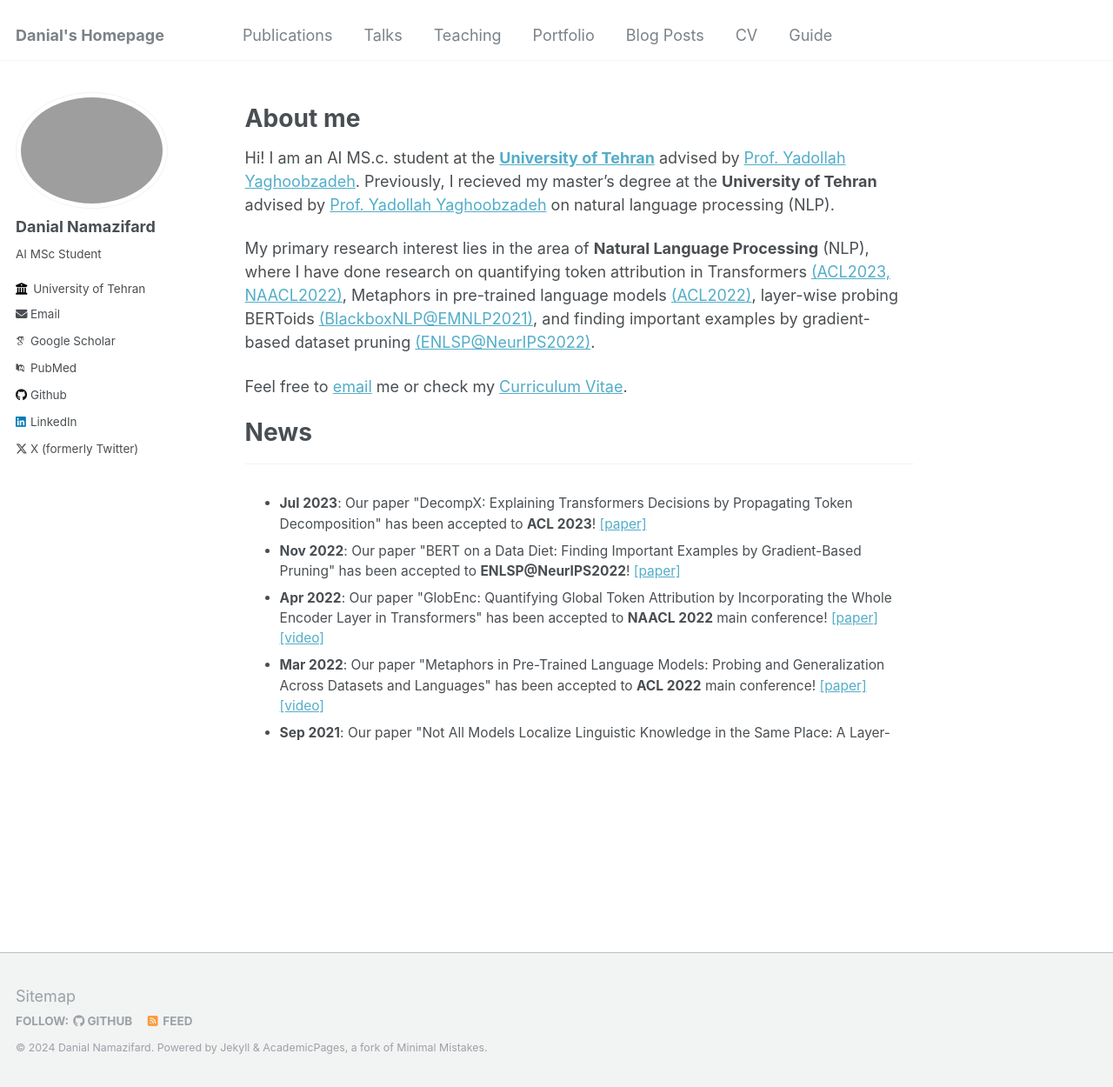
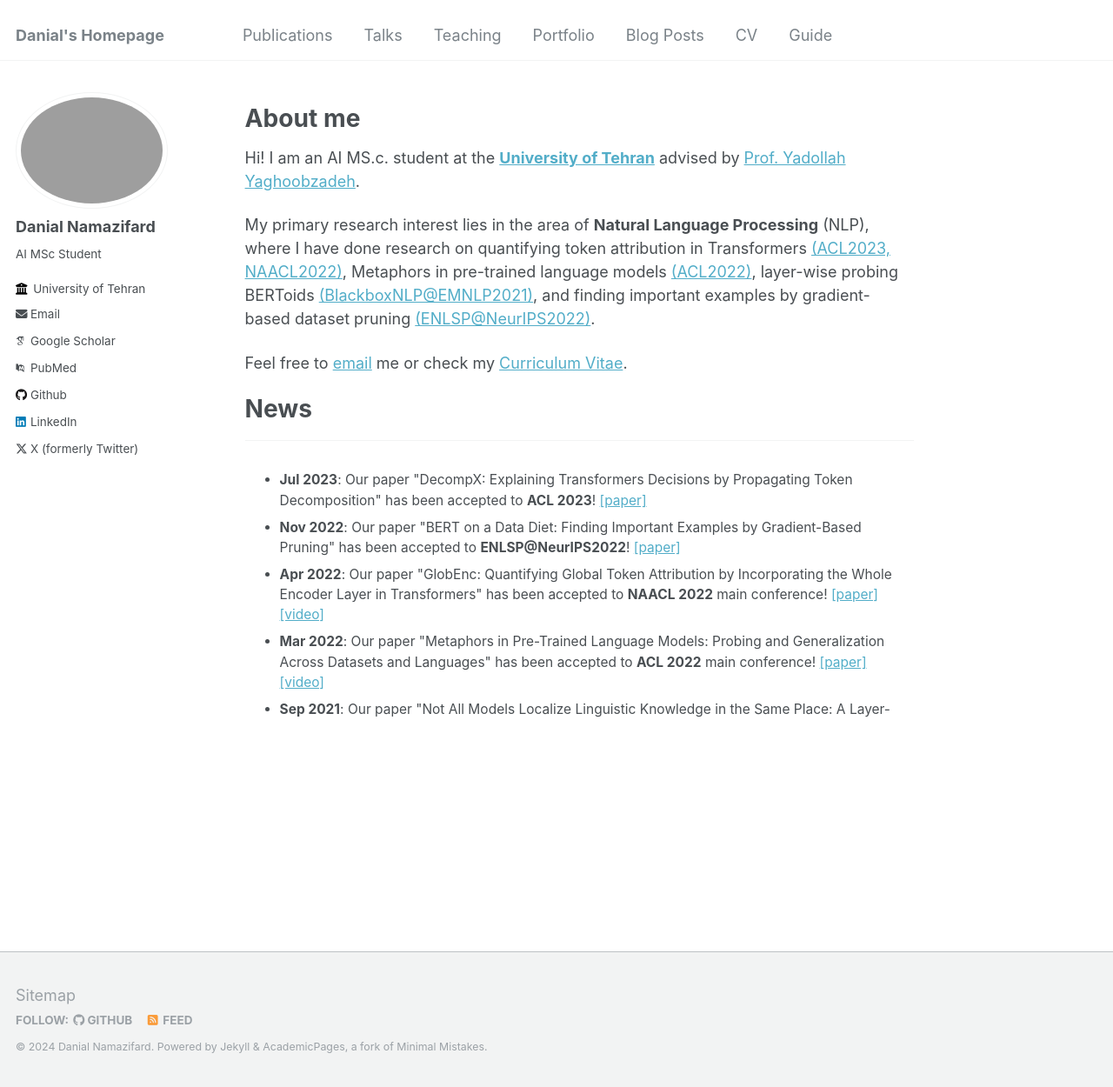
Before and after one commit to namazifard/namazifard.github.io, a Jekyll site: the page built from _pages/about.md, in a window 1280 px wide and 1250 px high. Shown: the whole window at 87% size. Built offline with Jekyll 4.4.1, drawn with Linux system fonts in a browser that asks for light colours; some web fonts are replaced.

Commit message:
Update about.md

```diff
--- a/_pages/about.md
+++ b/_pages/about.md
@@ -10,7 +10,11 @@ redirect_from:
 
 About me
 ======
-Hi! I am an AI MS.c. student at the <b>[University of Tehran](https://www.ut.ac.ir/en)</b> advised by [Prof. Yadollah Yaghoobzadeh](https://vnpeng.net/). Previously, I recieved my master's degree at the <b>University of Tehran</b> advised by [Prof. Yadollah Yaghoobzadeh](https://yyaghoobzadeh.github.io/){:target="_blank"} on natural language processing (NLP).
+Hi! I am an AI MS.c. student at the <b>[University of Tehran](https://www.ut.ac.ir/en)</b> advised by [Prof. Yadollah Yaghoobzadeh](https://vnpeng.net/).
+
+
+<!-- Previously, I recieved my master's degree at the <b>University of Tehran</b> advised by [Prof. Yadollah Yaghoobzadeh]
+<!-- (https://yyaghoobzadeh.github.io/){:target="_blank"} on natural language processing (NLP).
 
 <!-- and [Prof. Mohammad Taher Pilehvar](https://pilehvar.github.io/){:target="_blank"}.
 <!-- Hi! I am a master's student at the <b>University of Tehran</b>, and I have the pleasure of working with [Mohammad Taher Pilehvar](https://pilehvar.github.io/){:target="_blank"}, [Yadollah Yaghoobzadeh](https://yyaghoobzadeh.github.io/){:target="_blank"}, and [Azadeh Shakery](https://ece.ut.ac.ir/en/~shakery){:target="_blank"} on natural language processing (NLP) and deep learning. -->
```
